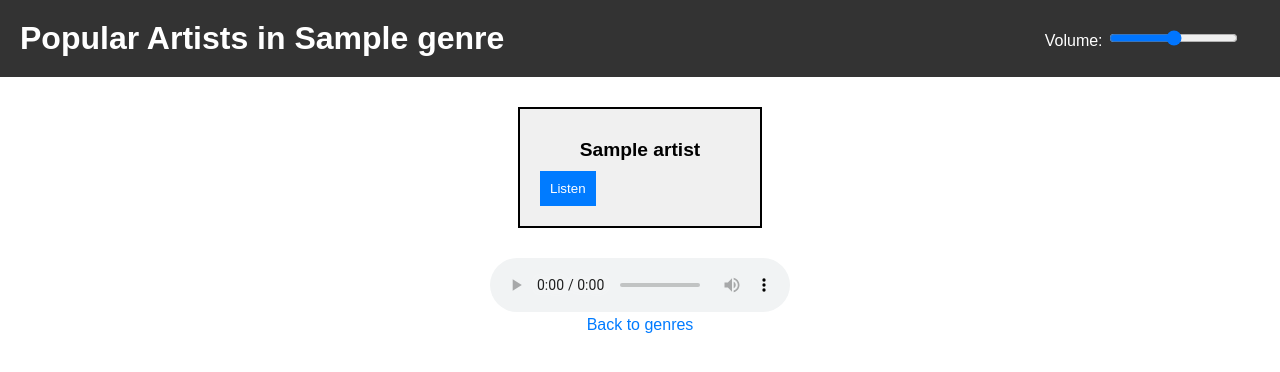
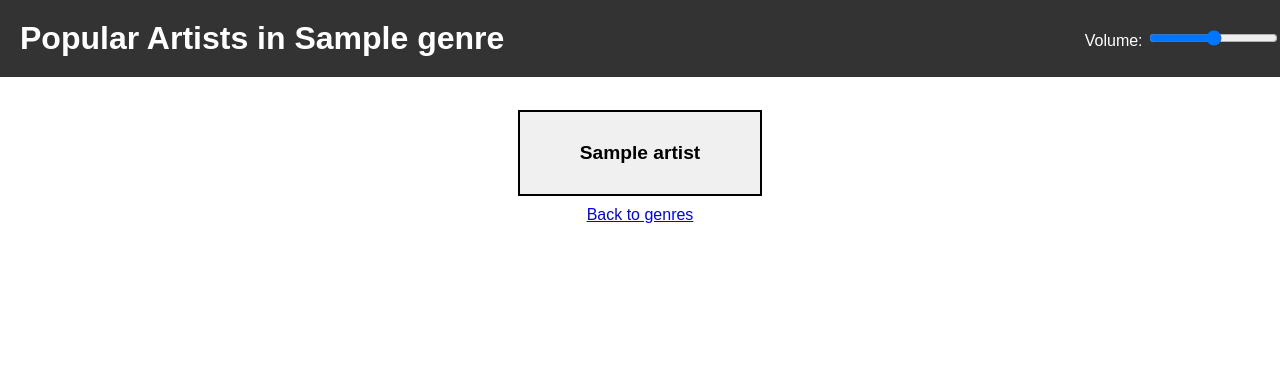
Before and after one commit to Seizuma/GenreDiscovery, a Python web app: template templates/artists.html in a window 1280 px wide. Shown: the top 372 px of the page. Run offline with Jinja, Linux system fonts and the light colour scheme; the template is opened without the code that fills it: most values are stand-ins (such as "Sample title", 1, 10 or a date in 2020).

Commit message:
FIX: Hide audio player progress bar and ensure player div does not take space when hidden

```diff
--- a/static/styles.css
+++ b/static/styles.css
@@ -13,6 +13,10 @@ body {
     padding: 20px;
     background-color: #333;
     color: #fff;
+    position: fixed;
+    width: 100%;
+    top: 0;
+    z-index: 1000;
 }
 
 h1 {
@@ -23,29 +27,11 @@ h1 {
     margin-right: 20px;
 }
 
-ul {
-    list-style-type: none;
-    padding: 0;
-}
-
-li {
-    margin: 10px 0;
-}
-
-a {
-    text-decoration: none;
-    color: #007BFF;
-}
-
-a:hover {
-    text-decoration: underline;
-}
-
 .artist-list {
     display: flex;
     flex-wrap: wrap;
     justify-content: center;
-    margin: 20px;
+    margin-top: 100px;
 }
 
 .artist {
@@ -54,6 +40,8 @@ a:hover {
     border: 1px solid #ccc;
     width: 200px;
     text-align: center;
+    cursor: pointer;
+    transition: background-color 0.3s;
 }
 
 .artist.major {
@@ -66,22 +54,28 @@ a:hover {
     margin: 10px 0;
 }
 
-.artist button {
-    display: block;
-    margin-top: 10px;
-    padding: 10px;
-    background-color: #007BFF;
-    color: #fff;
-    border: none;
-    cursor: pointer;
-}
-
-.artist button:hover {
-    background-color: #0056b3;
+.artist:hover {
+    background-color: #e0e0e0;
 }
 
 #player {
-    margin-top: 20px;
+    position: fixed;
+    top: 50px;
+    width: 100%;
+    background-color: #f9f9f9;
+    padding: 10px;
+    box-shadow: 0 2px 5px rgba(0, 0, 0, 0.1);
+    z-index: 999;
+}
+
+#spotify-link a {
+    color: #007BFF;
+    text-decoration: none;
+    font-size: 1.2em;
+}
+
+#spotify-link a:hover {
+    text-decoration: underline;
 }
 
 @media (max-width: 600px) {
--- a/templates/artists.html
+++ b/templates/artists.html
@@ -7,6 +7,21 @@
     <title>Artists in {{ genre }}</title>
     <link rel="stylesheet" href="{{ url_for('static', filename='styles.css') }}">
     <script src="https://code.jquery.com/jquery-3.6.0.min.js"></script>
+    <style>
+        .clickable {
+            cursor: pointer;
+        }
+
+        audio {
+            display: none;
+            /* Hide the audio element */
+        }
+
+        #player {
+            display: none;
+            /* Initially hide the player div */
+        }
+    </style>
 </head>
 
 <body>
@@ -17,46 +32,56 @@
             <input type="range" id="volume" name="volume" min="0" max="100" value="50">
         </div>
     </div>
-    <div class="artist-list">
-        {% for artist in artists %}
-        <div class="artist {{ 'major' if loop.index <= 5 else '' }}">
-            <h2>{{ artist.name }}</h2>
-            <button class="listen-btn" data-artist-id="{{ artist.id }}">Listen</button>
-        </div>
-        {% endfor %}
-    </div>
     <div id="player">
-        <audio id="audio-player" controls>
+        <audio id="audio-player">
             <source id="audio-source" src="" type="audio/mpeg">
             Your browser does not support the audio element.
         </audio>
-        <div id="spotify-link" style="display:none;">
+        <div id="spotify-link">
             <a id="external-link" href="" target="_blank">Listen on Spotify</a>
         </div>
+    </div>
+    <div class="artist-list">
+        {% for artist in artists %}
+        <div class="artist clickable {{ 'major' if loop.index <= 5 else '' }}" data-artist-id="{{ artist.id }}">
+            <h2>{{ artist.name }}</h2>
+        </div>
+        {% endfor %}
     </div>
     <a href="{{ url_for('index') }}">Back to genres</a>
 
     <script>
         $(document).ready(function () {
-            $('.listen-btn').click(function () {
+            var currentPlayingArtist = null;
+
+            $('.clickable').click(function () {
                 var artistId = $(this).data('artist-id');
+                if (currentPlayingArtist === artistId) {
+                    $('#audio-player')[0].pause();
+                    $('#player').hide();
+                    currentPlayingArtist = null;
+                } else {
                     $.get('/play/' + artistId, function (data) {
                         if (data.track) {
                             if (data.track.preview_url) {
                                 $('#spotify-link').hide();
-                            $('#audio-player').show();
                                 $('#audio-source').attr('src', data.track.preview_url);
                                 $('#audio-player')[0].load();
                                 $('#audio-player')[0].play();
+                                $('#player').show();
+                                currentPlayingArtist = artistId;
                             } else {
                                 $('#audio-player').hide();
                                 $('#spotify-link').show();
                                 $('#external-link').attr('href', data.track.external_url);
+                                $('#player').show();
+                                currentPlayingArtist = artistId;
                             }
                         } else {
                             alert("No tracks found for this artist.");
                         }
                     });
+                }
             });
 
             $('#volume').on('input', function () {
```
Lines whose indentation alone changed are shown as unchanged.
